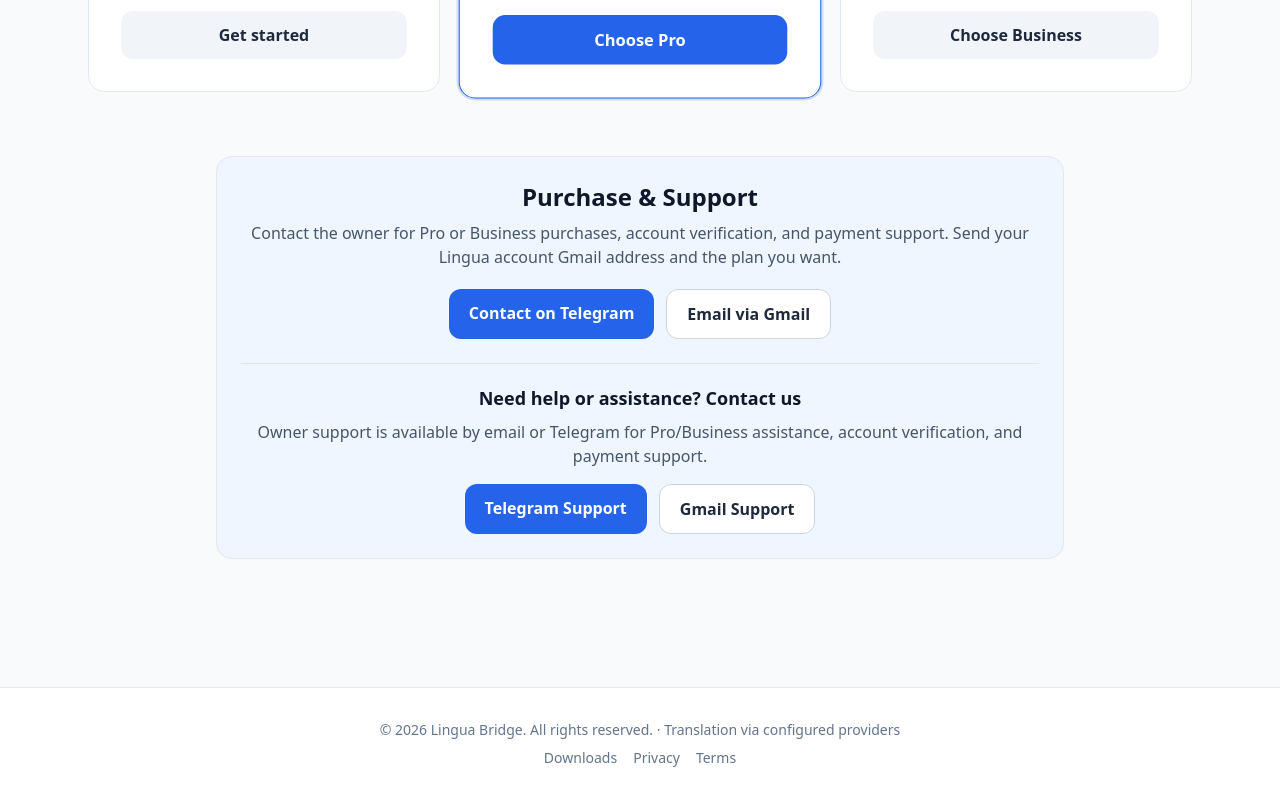
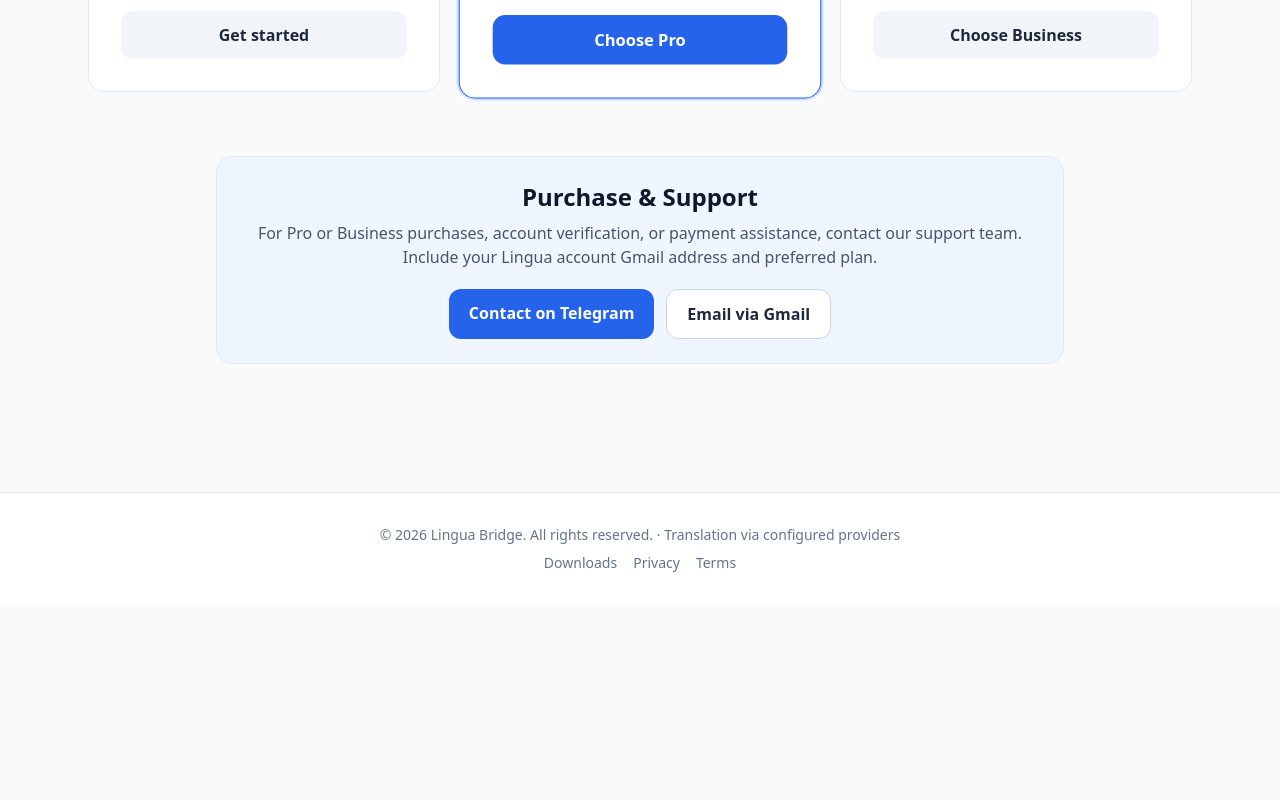
Before and after one commit to kyawgyi071766-byte/lingua-bridge-releases, a Next.js app in the folder Lingua-Bridge-v1.0.35-UNREAD-ACCURACY-CANDIDATE-source/: page / in a window 1280 px wide. Shown: the part 1867-2667 px from the top of the page. After the commit the page ends 2472 px from the top, so only its background shows below. Built offline with nearby package versions, Linux system fonts and the light colour scheme; no server answers; the database is empty.

Commit message:
ui: remove duplicate support contact section

```diff
--- a/Lingua-Bridge-v1.0.35-UNREAD-ACCURACY-CANDIDATE-source/src/app/page.tsx
+++ b/Lingua-Bridge-v1.0.35-UNREAD-ACCURACY-CANDIDATE-source/src/app/page.tsx
@@ -150,19 +150,12 @@ export default async function HomePage() {
       <section className="max-w-4xl mx-auto px-6 pb-16">
         <div className="bg-brand-50 border border-brand-200 rounded-2xl p-6 text-center">
           <h2 className="text-2xl font-bold">Purchase & Support</h2>
-          <p className="mt-2 text-slate-600">Contact the owner for Pro or Business purchases, account verification, and payment support. Send your Lingua account Gmail address and the plan you want.</p>
+          <p className="mt-2 text-slate-600">For Pro or Business purchases, account verification, or payment assistance, contact our support team. Include your Lingua account Gmail address and preferred plan.</p>
           <div className="mt-5 flex flex-wrap justify-center gap-3">
             <a href="https://t.me/linguabridgebridish" target="_blank" rel="noreferrer" className="bg-brand-600 hover:bg-brand-700 text-white px-5 py-3 rounded-xl font-semibold">Contact on Telegram</a>
             <a href="https://mail.google.com/mail/?view=cm&fs=1&to=sshksshk2002@gmail.com" target="_blank" rel="noreferrer" className="bg-white border border-slate-300 hover:bg-slate-50 text-slate-800 px-5 py-3 rounded-xl font-semibold">Email via Gmail</a>
           </div>
-          <div className="mt-6 pt-5 border-t border-brand-200 text-left">
-            <h3 className="text-lg font-bold text-center">Need help or assistance? Contact us</h3>
-            <p className="mt-2 text-slate-600 text-center">Owner support is available by email or Telegram for Pro/Business assistance, account verification, and payment support.</p>
-            <div className="mt-4 flex flex-wrap justify-center gap-3">
-              <a href="https://t.me/linguabridgebridish" target="_blank" rel="noreferrer" className="bg-brand-600 hover:bg-brand-700 text-white px-5 py-3 rounded-xl font-semibold">Telegram Support</a>
-              <a href="https://mail.google.com/mail/?view=cm&fs=1&to=sshksshk2002@gmail.com" target="_blank" rel="noreferrer" className="bg-white border border-slate-300 hover:bg-slate-50 text-slate-800 px-5 py-3 rounded-xl font-semibold">Gmail Support</a>
-            </div>
-          </div>
+
         </div>
       </section>
     </div>
```
